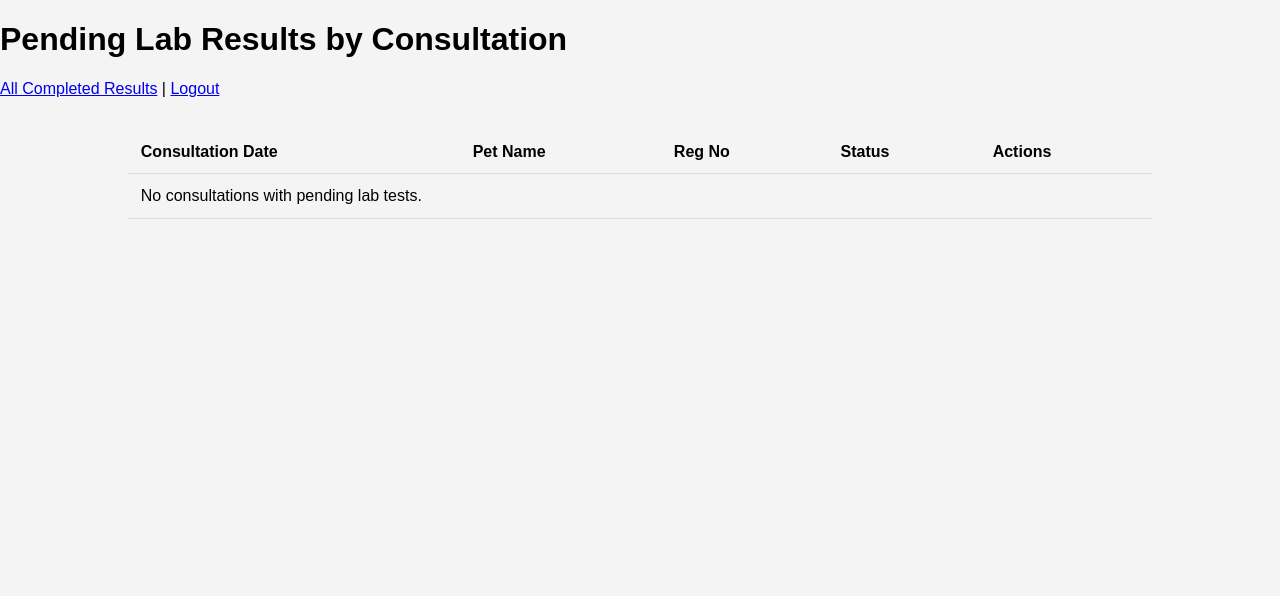
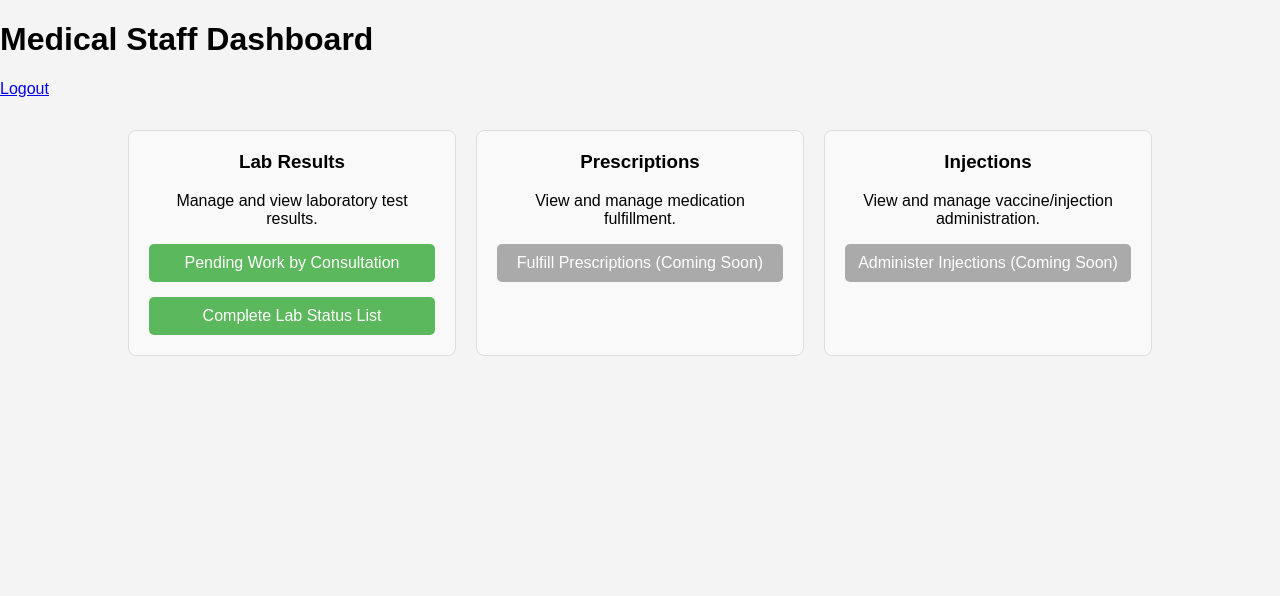
Before and after one commit to madhavdass2025/medicalstaff, a PHP site: page /medical-staff/index.php in a window 1280 px wide. Shown: the top 596 px of the page. Run offline with PHP 8.4, Linux system fonts and the light colour scheme; the visitor is signed in with stand-in values (Sample User, id 1); data that the repository does not hold is empty.

Commit message:
Implement Medical Staff Dashboard and Advanced Lab Status Table
- Create a new central dashboard for the medical staff for easy access to tasks.
- Create a comprehensive lab status overview page (`lab_status_overview.php`).
- Integrate the DataTables.js library to provide search, sorting, and pagination for the lab status list.
- Refactor the previous pending tasks list into its own page (`pending_by_consultation.php`).
- This completes the user's request for a more powerful and user-friendly interface for managing lab tests.

```diff
--- a/medical-staff/index.php
+++ b/medical-staff/index.php
@@ -5,87 +5,70 @@ if (!isset($_SESSION['user_id'])) {
     exit();
 }
 require_once '../includes/db.php';
-
-// Fetch consultations with pending or partial lab test results
-$stmt = $conn->prepare(
-    "SELECT
-        c.ConsultationID,
-        c.ConsultationDate,
-        p.petnam,
-        p.RegNo,
-        COUNT(DISTINCT clt.CLT_ID) as total_tests,
-        COUNT(DISTINCT ltr.CLT_ID) as completed_tests
-     FROM consultations c
-     JOIN registration p ON c.RegID = p.RegID
-     JOIN consultation_lab_tests clt ON c.ConsultationID = clt.ConsultationID
-     LEFT JOIN lab_test_results ltr ON clt.CLT_ID = ltr.CLT_ID AND ltr.is_deleted = 0
-     GROUP BY c.ConsultationID
-     HAVING total_tests > completed_tests
-     ORDER BY c.ConsultationDate DESC"
-);
-$stmt->execute();
-$pending_consultations = $stmt->get_result()->fetch_all(MYSQLI_ASSOC);
-$stmt->close();
-
 ?>
 <!DOCTYPE html>
 <html lang="en">
 <head>
     <meta charset="UTF-8">
     <meta name="viewport" content="width=device-width, initial-scale=1.0">
-    <title>Medical Staff Dashboard - Pending Tasks</title>
-    <link rel="stylesheet" href="../assets/css/style.css">
+    <title>Medical Staff Dashboard</title>
+    <link rel="stylesheet" href="/assets/css/style.css">
     <style>
         body { display: block; }
         .container { width: 80%; margin: 2em auto; }
-        table { width: 100%; border-collapse: collapse; }
-        th, td { padding: 0.8em; text-align: left; border-bottom: 1px solid #ddd; }
+        .dashboard-grid {
+            display: grid;
+            grid-template-columns: repeat(auto-fill, minmax(250px, 1fr));
+            gap: 20px;
+        }
+        .dashboard-card {
+            background: #f9f9f9;
+            border: 1px solid #ddd;
+            border-radius: 8px;
+            padding: 20px;
+            text-align: center;
+        }
+        .dashboard-card h3 {
+            margin-top: 0;
+        }
+        .dashboard-card a {
+            display: block;
+            background: #5cb85c;
+            color: white;
+            padding: 10px;
+            text-decoration: none;
+            border-radius: 5px;
+            margin-top: 15px;
+        }
+        .dashboard-card a:hover {
+            background: #4cae4c;
+        }
     </style>
 </head>
 <body>
     <header>
-        <h1>Pending Lab Results by Consultation</h1>
-        <nav><a href="list_lab_results.php">All Completed Results</a> | <a href="../logout.php">Logout</a></nav>
+        <h1>Medical Staff Dashboard</h1>
+        <nav><a href="../logout.php">Logout</a></nav>
     </header>
     <div class="container">
-        <table>
-            <thead>
-                <tr>
-                    <th>Consultation Date</th>
-                    <th>Pet Name</th>
-                    <th>Reg No</th>
-                    <th>Status</th>
-                    <th>Actions</th>
-                </tr>
-            </thead>
-            <tbody>
-                <?php if (count($pending_consultations) > 0): ?>
-                    <?php foreach ($pending_consultations as $con): ?>
-                        <?php
-                        $status = 'Pending';
-                        if ($con['completed_tests'] > 0) {
-                            $status = 'Partial';
-                        }
-                        ?>
-                        <tr>
-                            <td><?php echo date('d-m-Y', strtotime($con['ConsultationDate'])); ?></td>
-                            <td><?php echo htmlspecialchars($con['petnam']); ?></td>
-                            <td><?php echo htmlspecialchars($con['RegNo']); ?></td>
-                            <td><?php echo $status; ?> (<?php echo $con['completed_tests']; ?>/<?php echo $con['total_tests']; ?>)</td>
-                            <td>
-                                <a href="consultation_tasks.php?consultation_id=<?php echo $con['ConsultationID']; ?>">
-                                    View Tasks
-                                </a>
-                            </td>
-                        </tr>
-                    <?php endforeach; ?>
-                <?php else: ?>
-                    <tr>
-                        <td colspan="5">No consultations with pending lab tests.</td>
-                    </tr>
-                <?php endif; ?>
-            </tbody>
-        </table>
+        <div class="dashboard-grid">
+            <div class="dashboard-card">
+                <h3>Lab Results</h3>
+                <p>Manage and view laboratory test results.</p>
+                <a href="pending_by_consultation.php">Pending Work by Consultation</a>
+                <a href="lab_status_overview.php">Complete Lab Status List</a>
+            </div>
+            <div class="dashboard-card">
+                <h3>Prescriptions</h3>
+                <p>View and manage medication fulfillment.</p>
+                <a href="#" style="background: #aaa; cursor: not-allowed;">Fulfill Prescriptions (Coming Soon)</a>
+            </div>
+            <div class="dashboard-card">
+                <h3>Injections</h3>
+                <p>View and manage vaccine/injection administration.</p>
+                <a href="#" style="background: #aaa; cursor: not-allowed;">Administer Injections (Coming Soon)</a>
+            </div>
+        </div>
     </div>
 </body>
 </html>
```
Also changed, not shown: medical-staff/lab_status_overview.php (+25 -36 lines), medical-staff/pending_by_consultation.php (added, +91 -0 lines).
